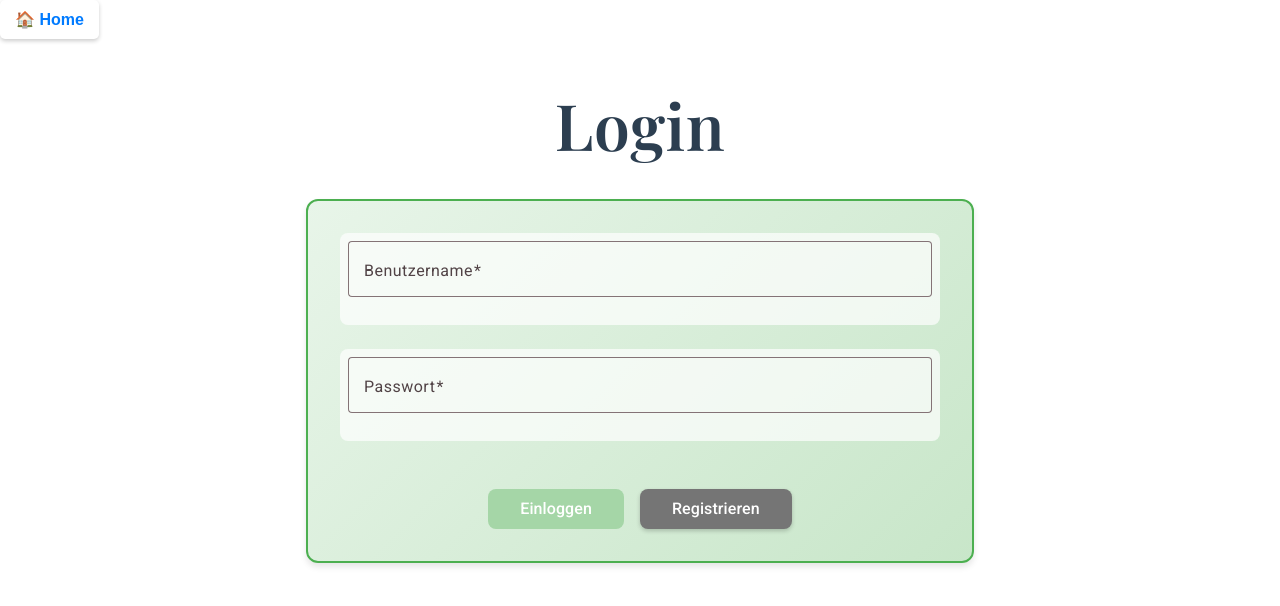
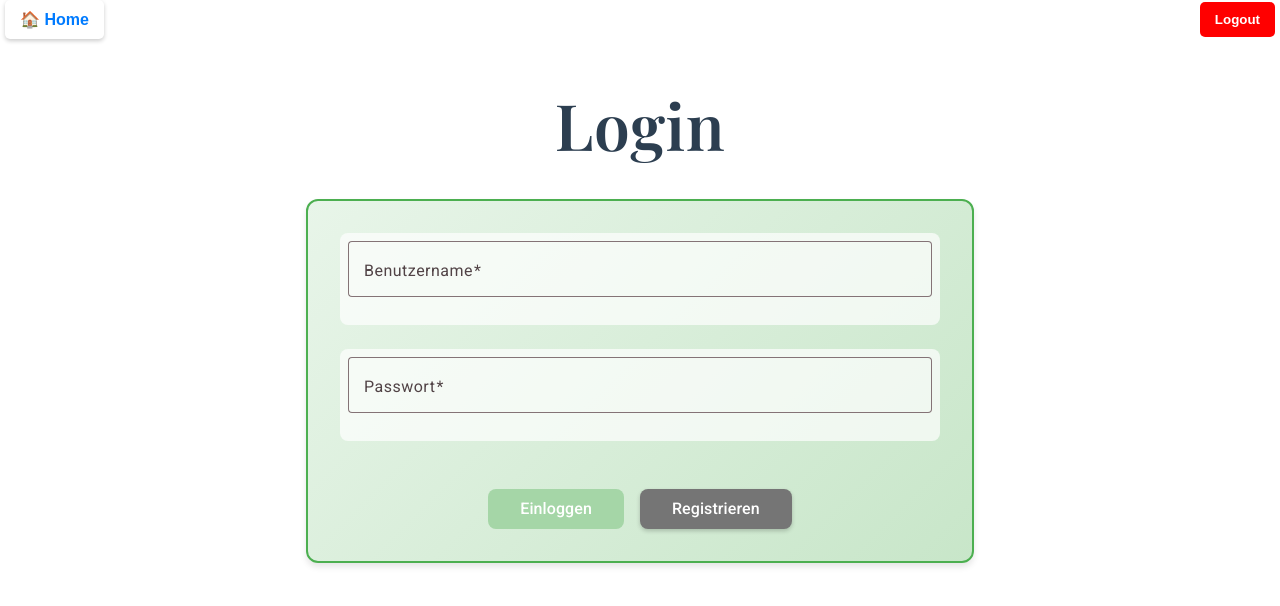
Before and after one commit to Johnhi19/TreeSpotter_Frontend, an Angular app in the folder tree-spotter-frontend/: page /login in a window 1280 px wide. Shown: the top 606 px of the page. Built offline with nearby package versions, Linux system fonts and the light colour scheme.

Commit message:
Add logout button to the header

```diff
--- a/tree-spotter-frontend/src/app/app.component.html
+++ b/tree-spotter-frontend/src/app/app.component.html
@@ -1,5 +1,6 @@
-<header>
+<header class="header">
     <button class="back-button" (click)="goHome()">🏠 Home</button>
+    <button class="logout-button" (click)="logout()">Logout</button>
 </header>
 
 <router-outlet></router-outlet>
--- a/tree-spotter-frontend/src/app/app.component.scss
+++ b/tree-spotter-frontend/src/app/app.component.scss
@@ -7,8 +7,31 @@
     border-radius: 5px;
     font-weight: bold;
     transition: background 0.3s;
+    margin-left: 5px;
 
     &:hover {
       background: #f0f0f0;
     }
   }
+
+.logout-button {
+    background: red;
+    color: white;
+    border: none;
+    padding: 10px 15px;
+    cursor: pointer;
+    border-radius: 5px;
+    font-weight: bold;
+    transition: background 0.3s;
+    margin-right: 5px;
+
+    &:hover {
+      background: darkred;
+    }
+}
+
+.header {
+    display: flex;
+    align-items: center;
+    justify-content: space-between;
+}
--- a/tree-spotter-frontend/src/app/app.component.ts
+++ b/tree-spotter-frontend/src/app/app.component.ts
@@ -2,6 +2,7 @@ import { CommonModule } from '@angular/common';
 import { Component } from '@angular/core';
 import { RouterLink, RouterLinkActive, RouterOutlet } from '@angular/router';
 import { Router } from '@angular/router';
+import { AuthService } from './authentication/authService';
 
 @Component({
   selector: 'app-root',
@@ -12,9 +13,14 @@ import { Router } from '@angular/router';
 export class AppComponent {
   title = 'tree-spotter-frontend';
 
-  constructor(private router: Router) {}
+  constructor(private router: Router, private authService: AuthService) {}
 
   goHome() {
     this.router.navigate(['/']);
   }
+
+  logout() {
+    this.authService.logout();
+    this.router.navigate(['/login']);
+  }
 }
```
